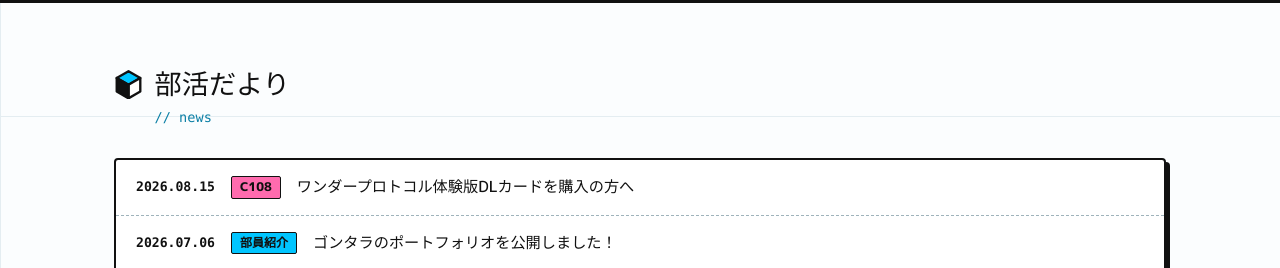
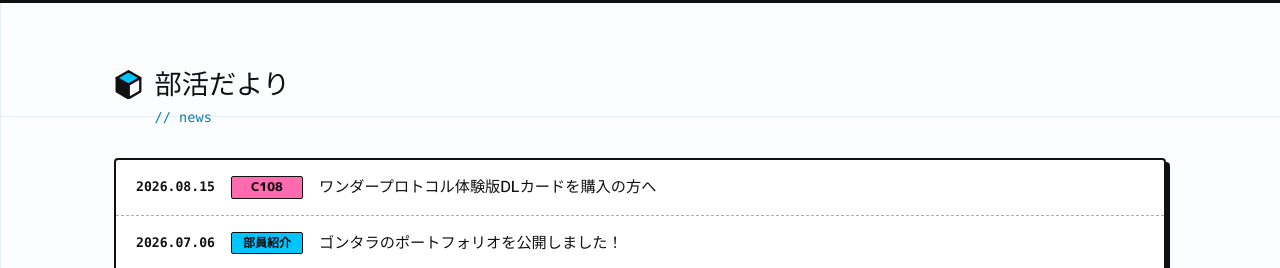
Before and after one commit to Polycube-3DCG/polycube-hp, a plain HTML site: page index.html in a window 1280 px wide. Shown: the part 684-952 px from the top of the page. Drawn offline with Linux system fonts and the light colour scheme; no server answers; a web font is replaced by a local one.

Commit message:
部活だより：タグの横幅をそろえてタイトル位置を統一
Co-Authored-By: Claude Opus 5.5 <noreply@anthropic.com>

```diff
--- a/css/style.css
+++ b/css/style.css
@@ -454,6 +454,13 @@ a.card:hover,
   font-size: 0.82rem;
   font-weight: 700;
   white-space: nowrap;
+}
+
+/* タグの幅をそろえて、タイトルの開始位置を統一 */
+.news-item .tag {
+  flex-shrink: 0;
+  width: 6em;
+  text-align: center;
 }
 
 .news-title { font-size: 0.95rem; font-weight: 500; }
```
